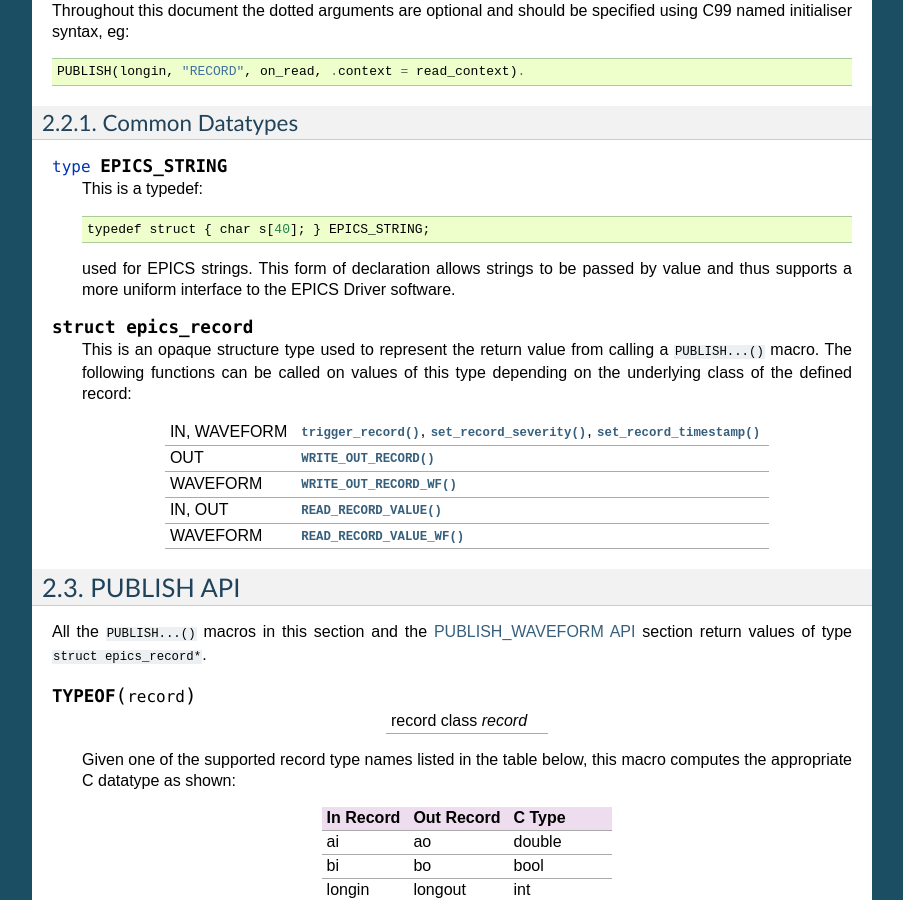
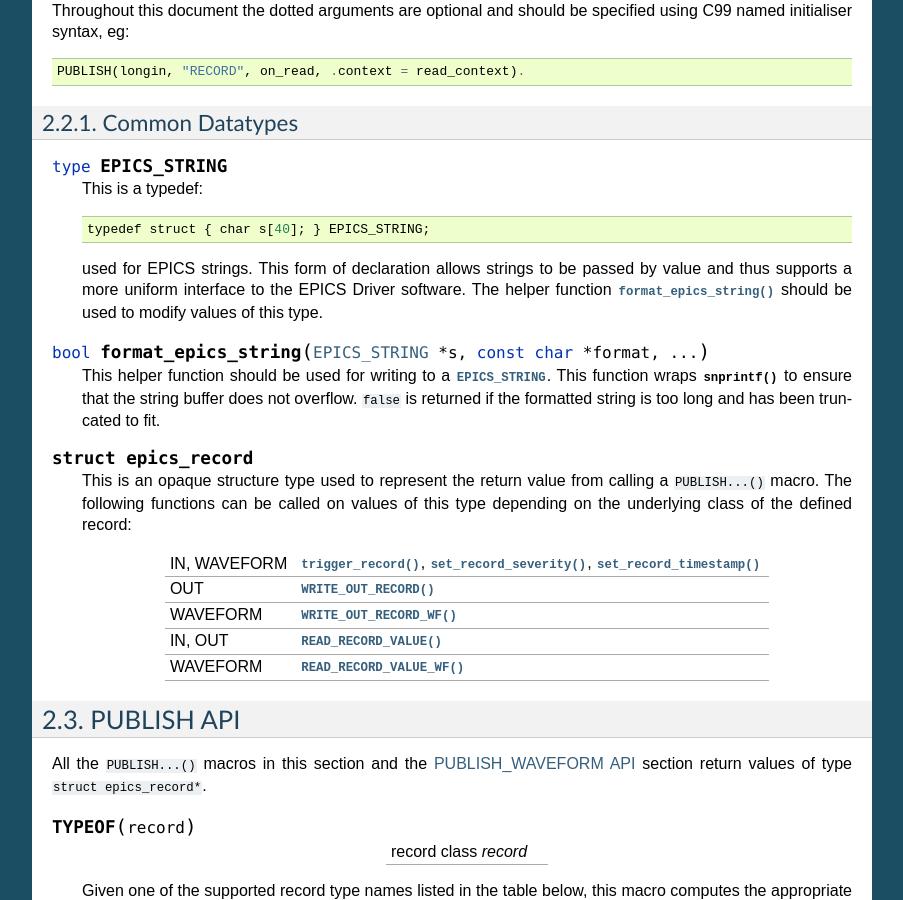
Before and after one commit to DiamondLightSource/epics_device, a Sphinx documentation site: the page built from docs/epics_device.rst, in a window 1280 px wide and 900 px high, scrolled down 2055 px. Shown: the whole window, without its empty margins (198-1101 px from the left). Built offline with Sphinx 7.4.7, drawn with Linux system fonts in a browser that asks for light colours; the version number could not be read and is left out.

Commit message:
Add helper function format_epics_string
This is the safest way to write to an EPICS_STRING value.

```diff
--- a/docs/epics_device.rst
+++ b/docs/epics_device.rst
@@ -152,7 +152,16 @@ Common Datatypes
 
     used for EPICS strings.  This form of declaration allows strings to be
     passed by value and thus supports a more uniform interface to the EPICS
-    Driver software.
+    Driver software.  The helper function :func:`format_epics_string` should be
+    used to modify values of this type.
+
+..  function::
+    bool format_epics_string(EPICS_STRING *s, const char *format, ...)
+
+    This helper function should be used for writing to a :type:`EPICS_STRING`.
+    This function wraps :func:`snprintf` to ensure that the string buffer does
+    not overflow.  ``false`` is returned if the formatted string is too long and
+    has been truncated to fit.
 
 ..  type:: struct epics_record
 
```
Also changed, not shown: 2 other files.
